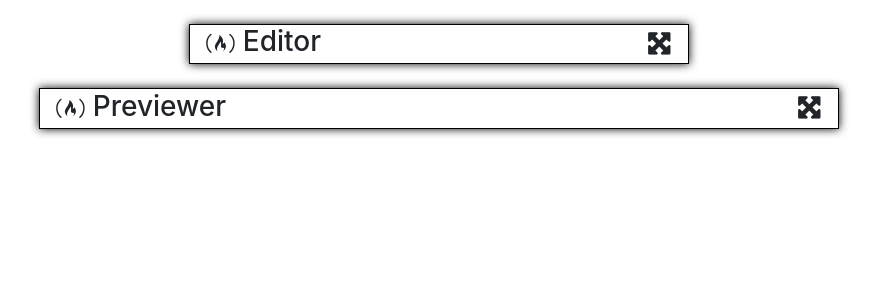
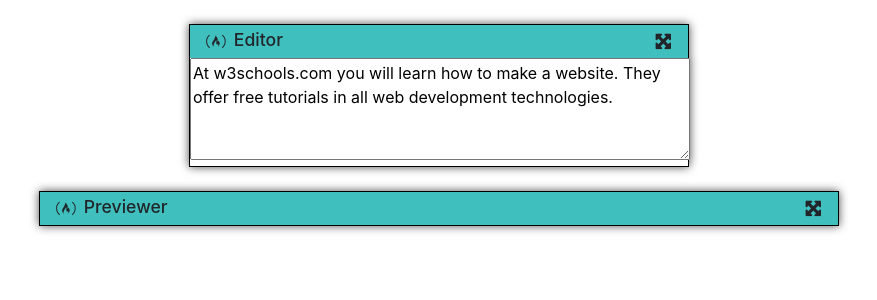
Before and after one commit to sethm3141/markdown-previewer, a React (Create React App) app: page / in a window 1280 px wide. Shown: the top 300 px of the page, without its empty margins (201-1078 px from the left). Built offline with nearby package versions, Linux system fonts and the light colour scheme.

Commit message:
continued the project and added the text area

```diff
--- a/src/App.js
+++ b/src/App.js
@@ -9,11 +9,16 @@
             <i className='fa-brands fa-free-code-camp'></i>
             <h3 className='ms-2 mb-1'>Editor</h3>
           </div>
-          <div className='right-side-header'>
+          <div className='right-side-header d-flex align-items-center'>
             <i className='fa-solid fa-maximize font-weight-light'></i>
           </div>
         </div>
-        <div className='body'></div>
+        <div className='body'>
+          <textarea id='editor' rows='4' cols='50'>
+            At w3schools.com you will learn how to make a website. They offer
+            free tutorials in all web development technologies.
+          </textarea>
+        </div>
       </section>
       <section id='previewer' className='card'>
         <div className='header d-flex justify-content-between'>
@@ -21,7 +26,7 @@
             <i className='fa-brands fa-free-code-camp'></i>
             <h3 className='ms-2 mb-1'>Previewer</h3>
           </div>
-          <div className='right-side-header'>
+          <div className='right-side-header d-flex align-items-center'>
             <i className='fa-solid fa-maximize font-weight-light'></i>
           </div>
         </div>
--- a/src/scss/_custom.scss
+++ b/src/scss/_custom.scss
@@ -1,2 +1,6 @@
+$primary: hsl(180, 50%, 50%);
+$secondary: hsl(180, 45%, 65%);
+$third: hsl(180, 40%, 80%);
+
 // import bootstrap.scss
 @import '../../node_modules/bootstrap/scss/bootstrap.scss';
--- a/src/scss/_global.scss
+++ b/src/scss/_global.scss
@@ -1,5 +1,3 @@
-*,
-html,
-body {
+* {
   box-sizing: border-box;
 }
--- a/src/scss/components/_card.scss
+++ b/src/scss/components/_card.scss
@@ -1,5 +1,5 @@
 .card {
-  filter: drop-shadow(0 0 0.3rem black);
+  filter: drop-shadow(0 0 0.3rem hsla(0, 0%, 0%, 0.7));
   margin-top: 1.5rem;
   border-radius: 0;
   border: 1px solid black;
--- a/src/scss/components/_header.scss
+++ b/src/scss/components/_header.scss
@@ -1,4 +1,11 @@
+@use '../custom' as *;
+
 .header {
-  font-size: 1.6rem !important;
-  padding: 0 1rem;
+  background-color: $primary;
+  font-size: 1.1rem !important;
+  padding: 0.25rem 1rem;
+
+  h3 {
+    font-size: inherit;
+  }
 }
--- a/src/scss/index.scss
+++ b/src/scss/index.scss
@@ -4,6 +4,7 @@
 // import components
 @use './components/header';
 @use './components/card';
+@use './components/textarea';
 
 // import sections
 @use './sections/editor';
```
Also changed, not shown: src/assets/css/index.css, src/scss/components/_textarea.scss (added), 1 other file (tests, documents, lock files or other folders).
